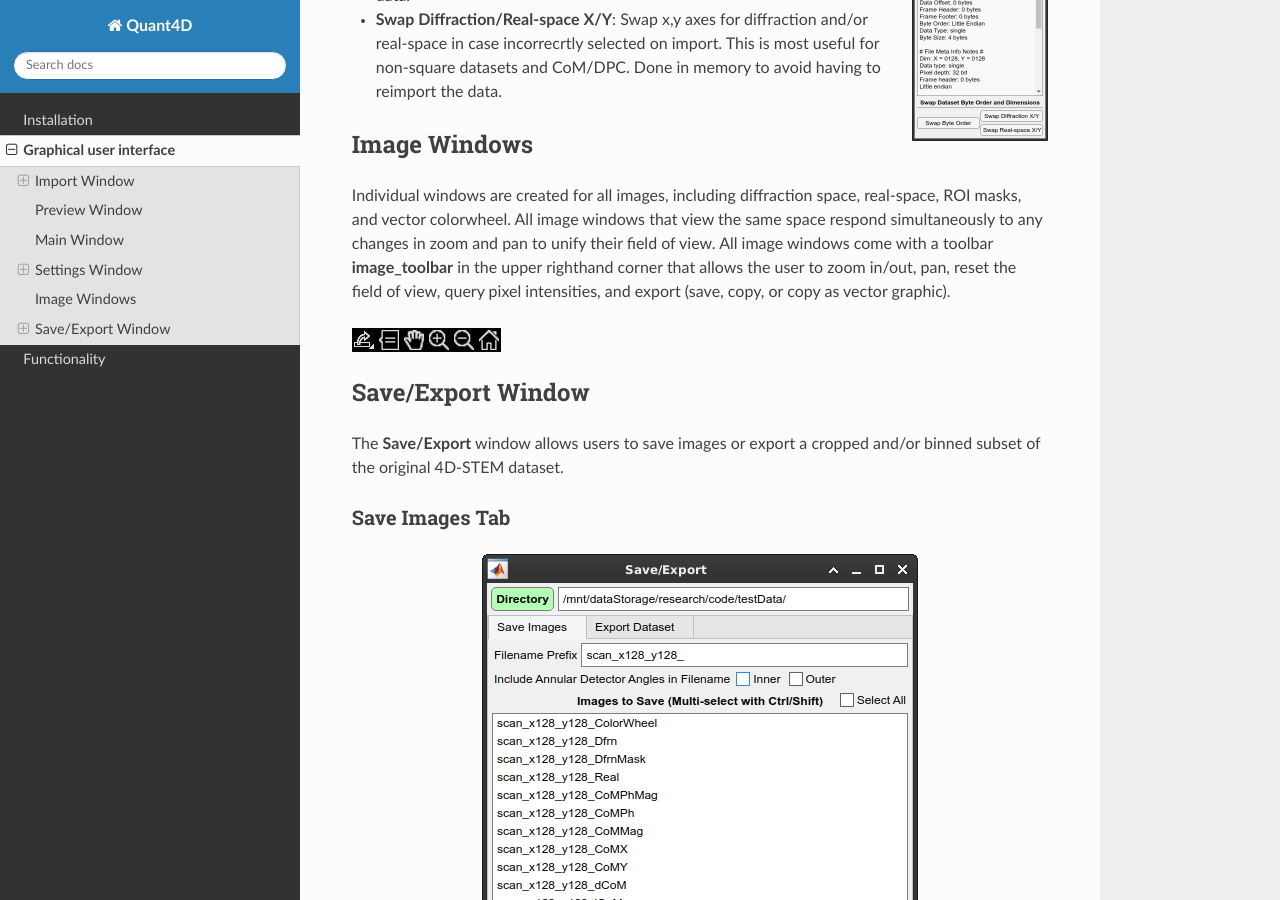
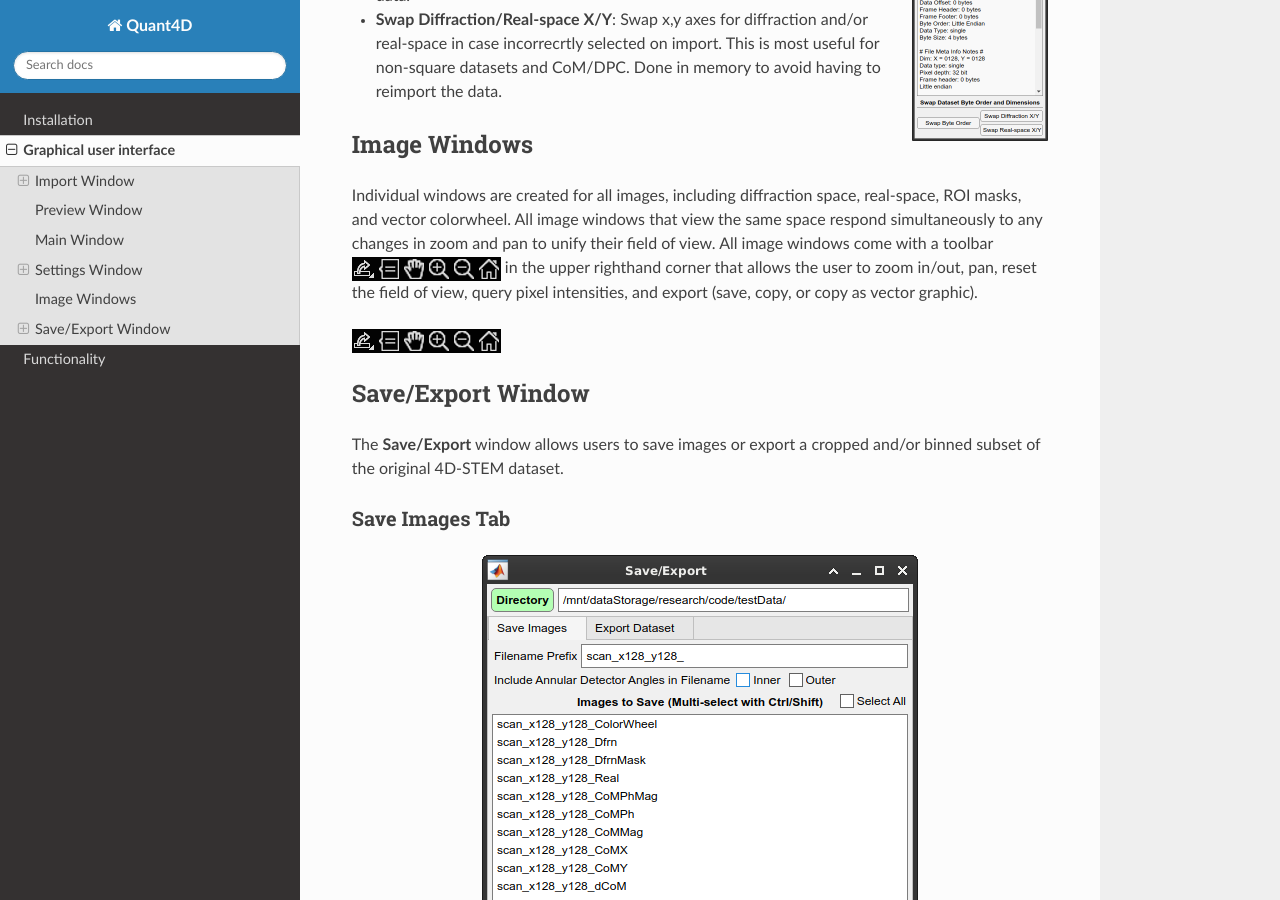
Before and after one commit to bryandesser/Quant4D, a Sphinx documentation site: the page built from docs/source/graphical_user_interface.rst, in a window 1280 px wide and 900 px high, scrolled down 3686 px. Built offline with Sphinx 7.4.7 and the Read the Docs theme 3.1.0, drawn with Linux system fonts in a browser that asks for light colours; pages that are not in the unit, such as notebooks, are missing from menus.

Commit message:
modified:   docs/source/graphical_user_interface.rst

```diff
--- a/docs/source/graphical_user_interface.rst
+++ b/docs/source/graphical_user_interface.rst
@@ -109,7 +109,7 @@ Info Tab
 Image Windows
 *************
 .. |image_toolbar| image:: ../_static/image_toolbar.png
-Individual windows are created for all images, including diffraction space, real-space, ROI masks, and vector colorwheel. All image windows that view the same space respond simultaneously to any changes in zoom and pan to unify their field of view. All image windows come with a toolbar **image_toolbar** in the upper righthand corner that allows the user to zoom in/out, pan, reset the field of view, query pixel intensities, and export (save, copy, or copy as vector graphic).
+Individual windows are created for all images, including diffraction space, real-space, ROI masks, and vector colorwheel. All image windows that view the same space respond simultaneously to any changes in zoom and pan to unify their field of view. All image windows come with a toolbar |image_toolbar| in the upper righthand corner that allows the user to zoom in/out, pan, reset the field of view, query pixel intensities, and export (save, copy, or copy as vector graphic).
 
 .. image:: ../_static/image_toolbar.png
 
```
